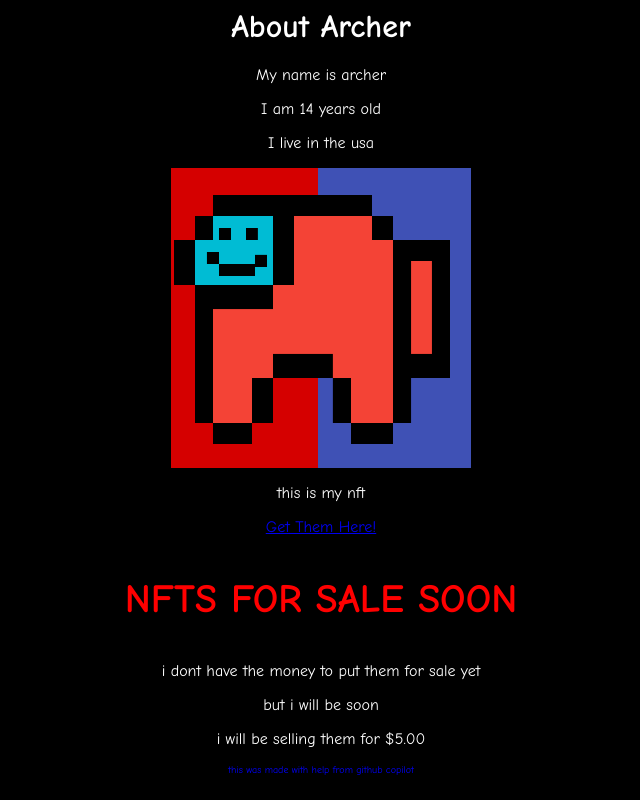
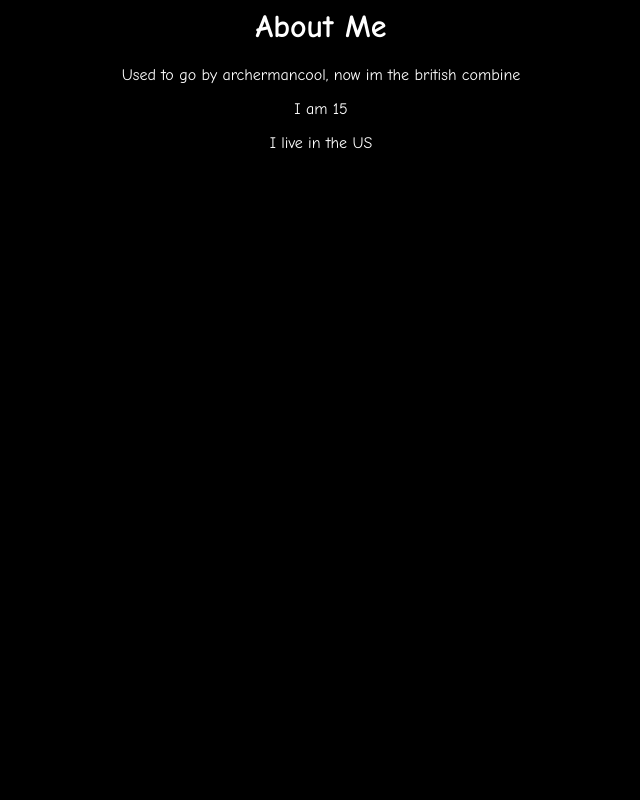
Before and after one commit to archermancool/archermancool.github.io, a plain HTML site: page index.html in a window 1280 px wide. Shown: the whole page, without its empty margins (319-959 px from the left). Drawn offline with Linux system fonts and the light colour scheme.

Commit message:
Update index.html

```diff
--- a/index.html
+++ b/index.html
@@ -7,17 +7,9 @@ About Me
 </title>
 </head>
 <body>
-<h1>About Archer</h1>
-<p>My name is archer</p>
-<p>I am 14 years old</p>
-<p>I live in the usa </p>
-<img src="1280.png" alt="photo" width="300" height="300">
-<p>this is my nft</p>
-<a href="https://opensea.io/collection/8bitsussybakas" target="_blank">Get Them Here!</a>
-<p style="font-size:40px; font-weight:bold; color: red;">NFTS FOR SALE SOON</p>
-<p>i dont have the money to put them for sale yet</p>
-<p>but i will be soon</p>
-<p>i will be selling them for $5.00</p>
-<p style="font-size:10px; color: blue;">this was made with help from github copilot</p>
+<h1>About Me</h1>
+<p>Used to go by archermancool, now im the british combine</p>
+<p>I am 15</p>
+<p>I live in the US </p>
 </body>
 </html>
```
